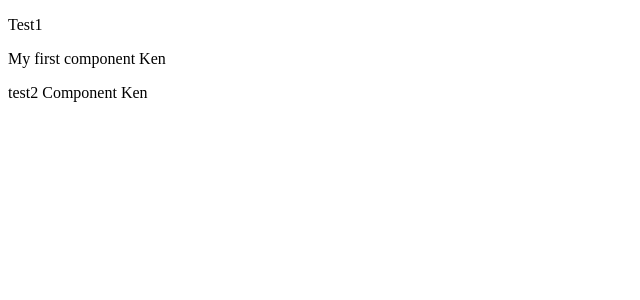
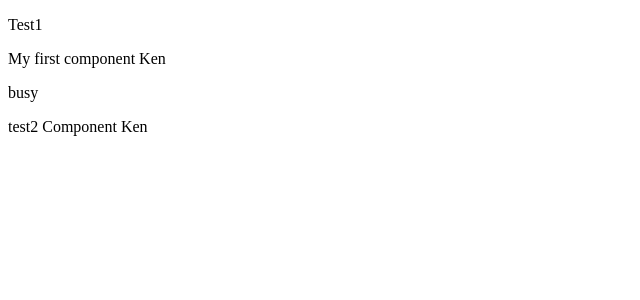
Before and after one commit to 0WLB34R/AngularCourse, an Angular app: page / in a window 1280 px wide. Shown: the top 300 px of the page, without its empty margins (0-640 px from the left). Built offline with nearby package versions, Linux system fonts and the light colour scheme.

Commit message:
08/09/2021 my first input

```diff
--- a/src/app/app.component.html
+++ b/src/app/app.component.html
@@ -1,3 +1,3 @@
 <p> Test1</p>
-<test1> </test1>
+<test1 status = "busy"> </test1>
 <test2> </test2>
--- a/src/app/test1/test1.component.html
+++ b/src/app/test1/test1.component.html
@@ -1,3 +1,4 @@
 <p>
 My first component Ken
 </p>
+<p>{{status}}</p>
--- a/src/app/test1/test1.component.ts
+++ b/src/app/test1/test1.component.ts
@@ -1,4 +1,4 @@
-import { Component, OnInit } from '@angular/core';
+import { Component, OnInit, Input } from '@angular/core';
 
 @Component({
   selector: 'test1',
@@ -7,6 +7,10 @@ import { Component, OnInit } from '@angular/core';
 })
 export class Test1Component implements OnInit {
 
+
+
+  @Input() status:string = "HI";
+
   constructor() { }
 
   ngOnInit() {
```
